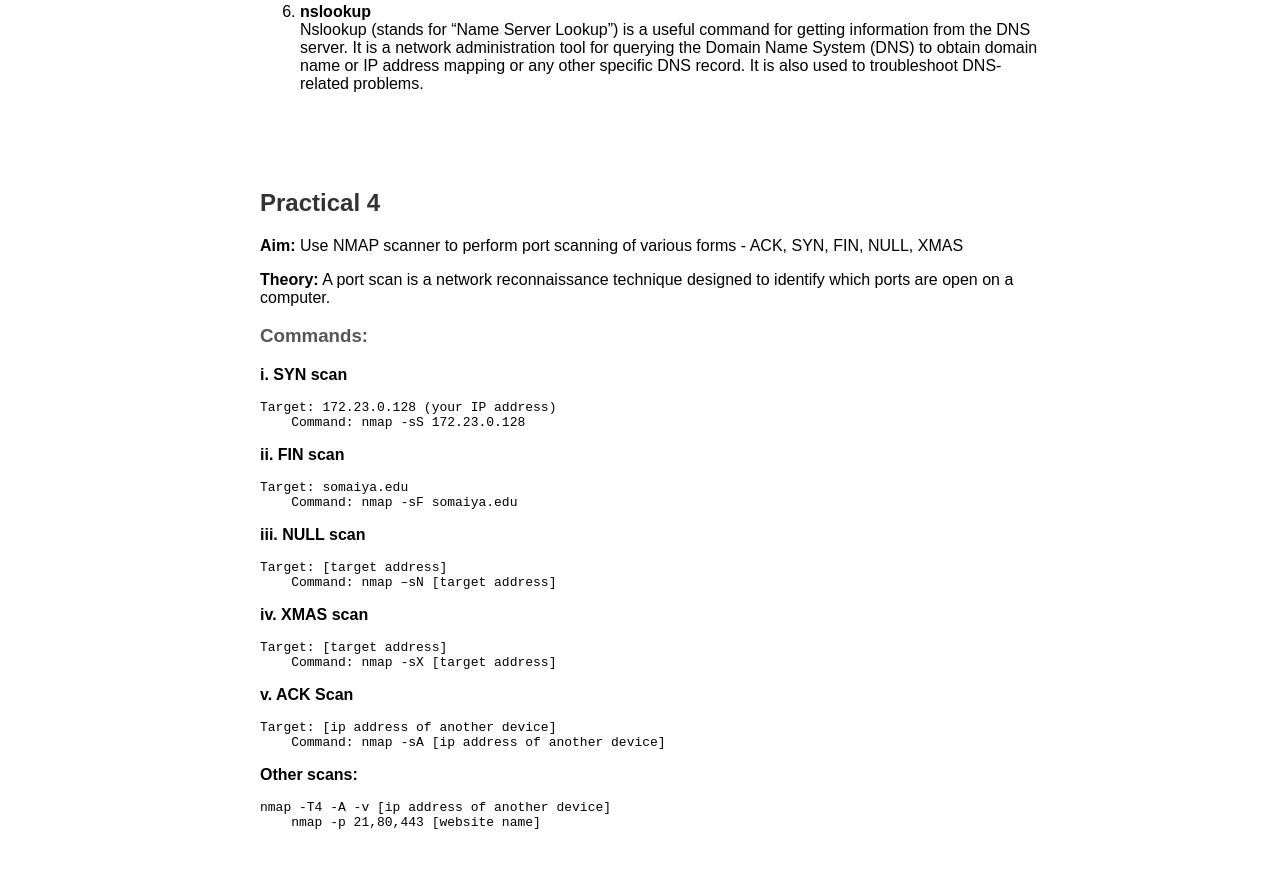
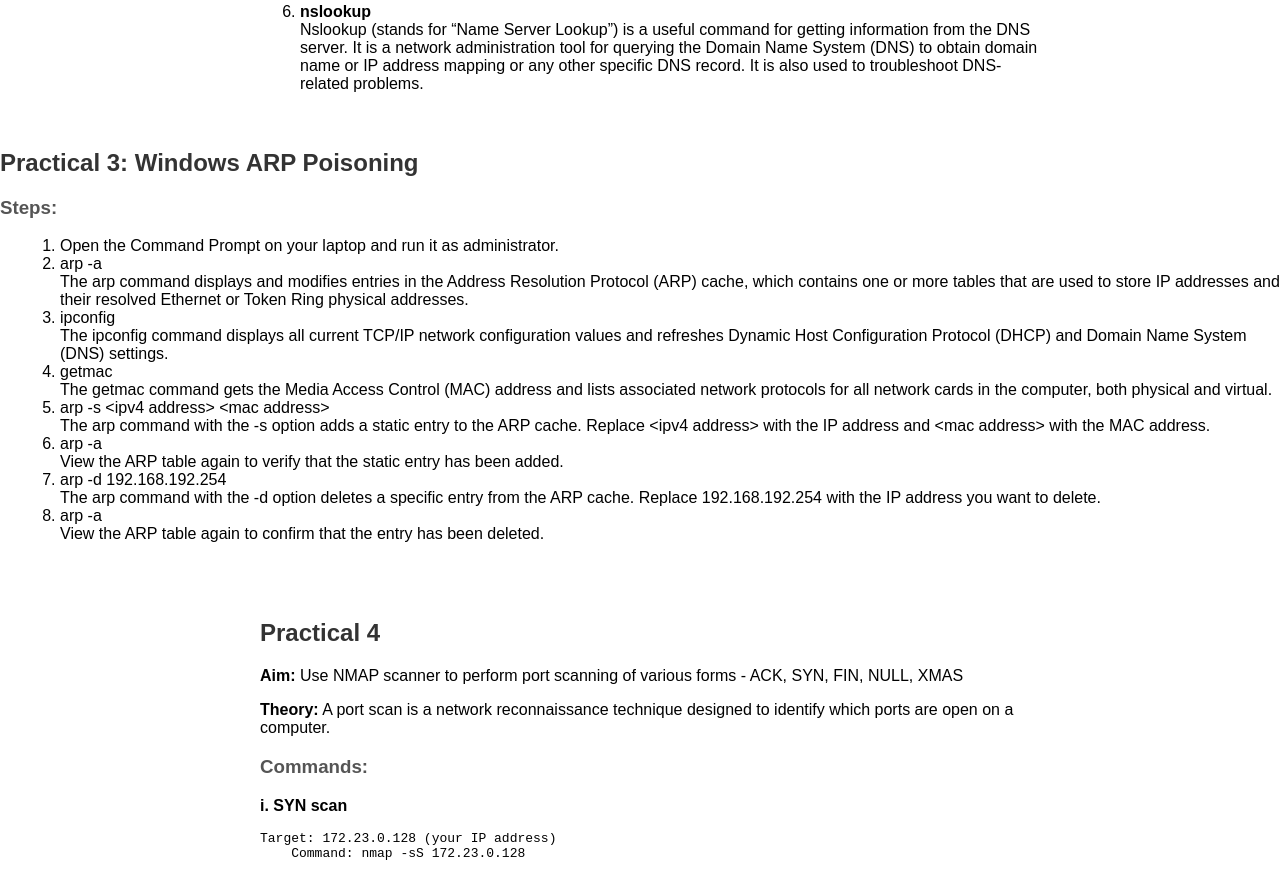
Before and after one commit to DomalSandeep/eh1, a plain HTML site: page index.html in a window 1280 px wide. Shown: the part 2259-3133 px from the top of the page. Drawn offline with Linux system fonts and the light colour scheme.

Commit message:
Update index.html

```diff
--- a/index.html
+++ b/index.html
@@ -138,6 +138,20 @@
             <li><strong>tracert &lt;ip address&gt;</strong><br>Traceroute counts how many hops it takes packets to reach the host and how long each hop takes. It also calculates the exact path the packets traverse.</li>
             <li><strong>netstat</strong><br>The netstat command generates displays that show network status and protocol statistics. You can display the status of TCP and UDP endpoints in table format, routing table information, and interface information.</li>
             <li><strong>nslookup</strong><br>Nslookup (stands for “Name Server Lookup”) is a useful command for getting information from the DNS server. It is a network administration tool for querying the Domain Name System (DNS) to obtain domain name or IP address mapping or any other specific DNS record. It is also used to troubleshoot DNS-related problems.</li>
+        </ol>
+    </div>
+    <h2>Practical 3: Windows ARP Poisoning</h2>
+
+        <h3>Steps:</h3>
+        <ol>
+            <li>Open the Command Prompt on your laptop and run it as administrator.</li>
+            <li><span class="command">arp -a</span><br>The arp command displays and modifies entries in the Address Resolution Protocol (ARP) cache, which contains one or more tables that are used to store IP addresses and their resolved Ethernet or Token Ring physical addresses.</li>
+            <li><span class="command">ipconfig</span><br>The ipconfig command displays all current TCP/IP network configuration values and refreshes Dynamic Host Configuration Protocol (DHCP) and Domain Name System (DNS) settings.</li>
+            <li><span class="command">getmac</span><br>The getmac command gets the Media Access Control (MAC) address and lists associated network protocols for all network cards in the computer, both physical and virtual.</li>
+            <li><span class="command">arp -s &lt;ipv4 address&gt; &lt;mac address&gt;</span><br>The arp command with the -s option adds a static entry to the ARP cache. Replace &lt;ipv4 address&gt; with the IP address and &lt;mac address&gt; with the MAC address.</li>
+            <li><span class="command">arp -a</span><br>View the ARP table again to verify that the static entry has been added.</li>
+            <li><span class="command">arp -d 192.168.192.254</span><br>The arp command with the -d option deletes a specific entry from the ARP cache. Replace 192.168.192.254 with the IP address you want to delete.</li>
+            <li><span class="command">arp -a</span><br>View the ARP table again to confirm that the entry has been deleted.</li>
         </ol>
     </div>
 
```
